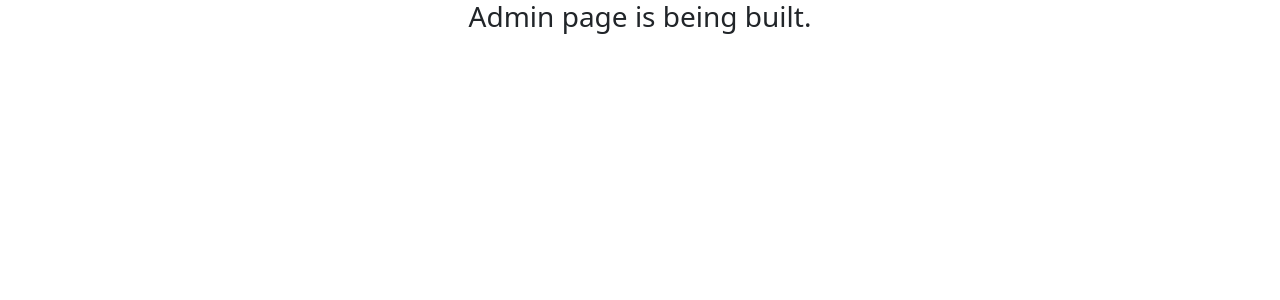
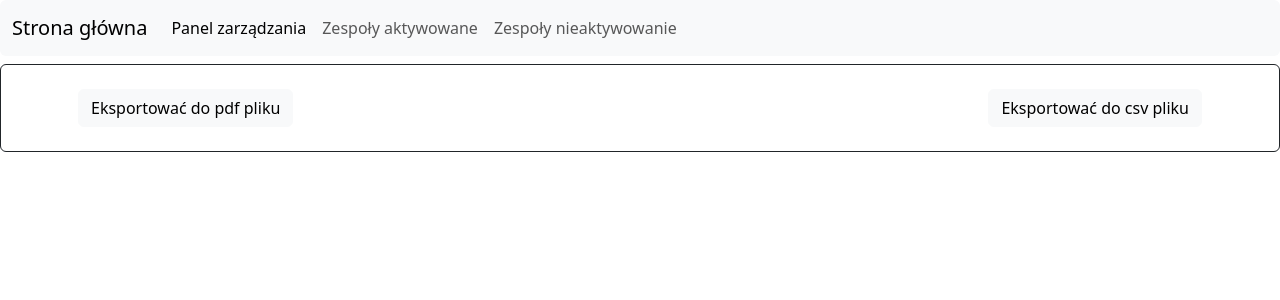
Before and after one commit to RudovichNazar23/hotel_competition, a Django app: template src/templates/admin_app/home.html in a window 1280 px wide. Shown: the top 300 px of the page. Run offline with Django 4.2, Linux system fonts and the light colour scheme; the template is opened without the code that fills it, so the values that code supplies are empty.

Commit message:
added new home page for administrator, added navigation bar to it

```diff
--- a/src/admin_app/urls.py
+++ b/src/admin_app/urls.py
@@ -1,6 +1,6 @@
-from django.urls import path, include
-import os
+from django.urls import path
+from .views import HomePageView
 
 urlpatterns = [
-
+    path("home", HomePageView.as_view(), name="administrator_home"),
 ]
--- a/src/src/urls.py
+++ b/src/src/urls.py
@@ -18,7 +18,7 @@ from django.contrib import admin
 from django.urls import path, include
 
 urlpatterns = [
-    path('admin/', admin.site.urls),
+    path('admin/', admin.site.urls, name="admin"),
     path("", include("service.urls")),
     path("registration/", include("registration_app.urls")),
     path("administrator/", include("admin_app.urls"))
--- a/src/templates/admin_app/home.html
+++ b/src/templates/admin_app/home.html
@@ -1,12 +1,19 @@
-{% extends 'base.html' %}
+{% extends 'admin_nav_bar.html' %}
 {% block title %}
     Admin page
 {% endblock %}
 
-{% block content %}
-    <center>
-        <h3>
-            Admin page is being built.
-        </h3>
-    </center>
+{% block data_content %}
+    <div class="d-flex flex-column">
+        <div class="d-flex flex-column border border-dark rounded p-3 mt-2">
+            <div class="container d-flex flex-row p-2 justify-content-between">
+                <button class="btn btn-light">
+                    Eksportować do pdf pliku
+                </button>
+                <button class="btn btn-light">
+                    Eksportować do csv pliku
+                </button>
+            </div>
+        </div>
+    </div>
 {% endblock %}
--- /dev/null
+++ b/src/templates/admin_nav_bar.html
@@ -0,0 +1,29 @@
+{% extends 'base.html' %}
+
+{% block content %}
+    <div class="d-flex flex-column">
+        <nav class="navbar navbar-expand-lg bg-light rounded">
+              <div class="container-fluid">
+                    <a class="navbar-brand" href="/">Strona główna</a>
+                    <button class="navbar-toggler" type="button" data-bs-toggle="collapse" data-bs-target="#navbarNav" aria-controls="navbarNav" aria-expanded="false" aria-label="Toggle navigation">
+                      <span class="navbar-toggler-icon"></span>
+                    </button>
+                    <div class="collapse navbar-collapse" id="navbarNav">
+                          <ul class="navbar-nav">
+                                <li class="nav-item">
+                                  <a class="nav-link active" aria-current="page" href="/admin">Panel zarządzania</a>
+                                </li>
+                                <li class="nav-item">
+                                  <a class="nav-link" href="#">Zespoły aktywowane</a>
+                                </li>
+                                <li class="nav-item">
+                                  <a class="nav-link" href="#">Zespoły nieaktywowanie</a>
+                                </li>
+                          </ul>
+                    </div>
+              </div>
+        </nav>
+        {% block data_content %}
+        {% endblock %}
+    </div>
+{% endblock %}
```
